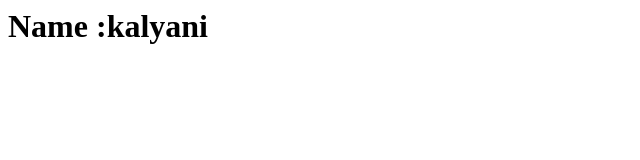
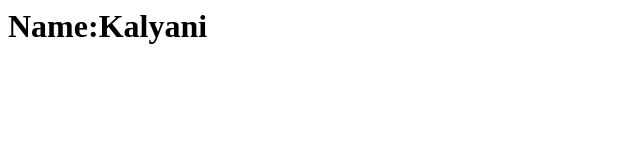
Before and after one commit to Kalken12/serverPractice, a plain HTML site: page index.html in a window 1280 px wide. Shown: the full height of the page, 0-640 px from the left. Drawn offline with Linux system fonts and the light colour scheme.

Commit message:
index added

```diff
--- a/index.html
+++ b/index.html
@@ -1 +1 @@
-<h1>Name :kalyani</h1>
+<h1>Name:Kalyani</h1>
```
